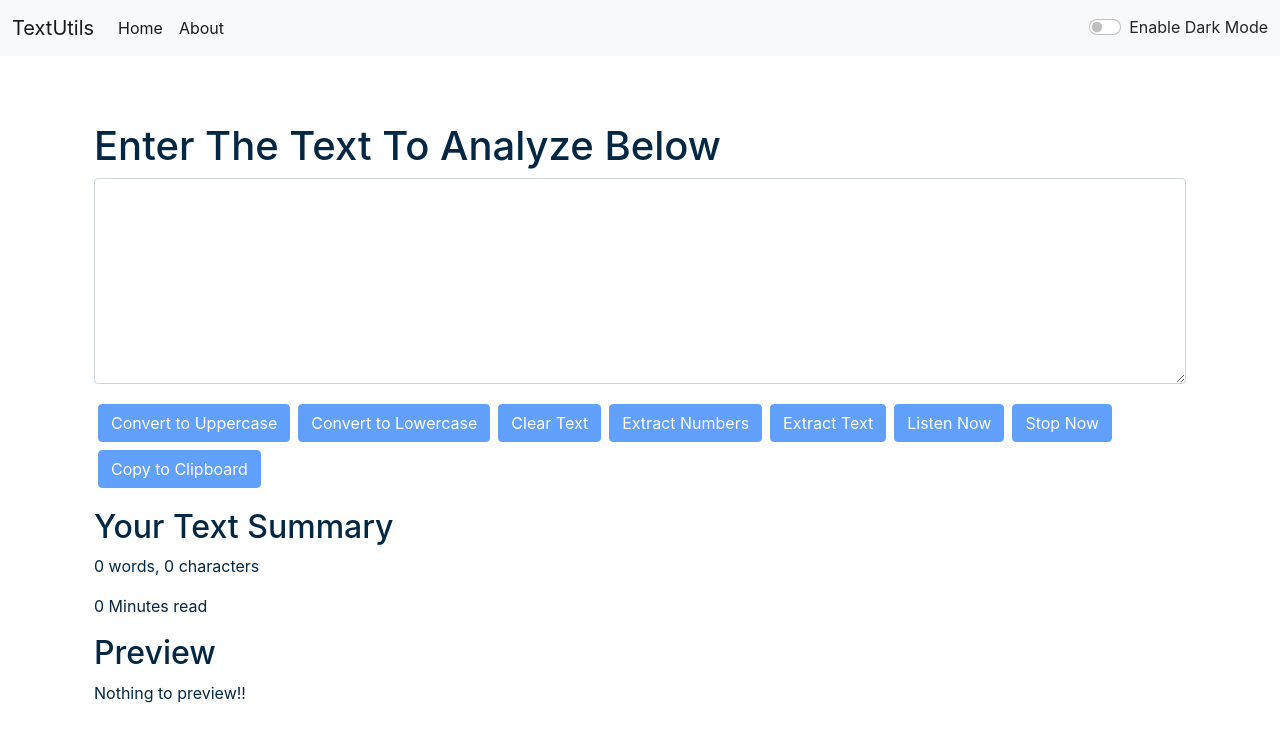
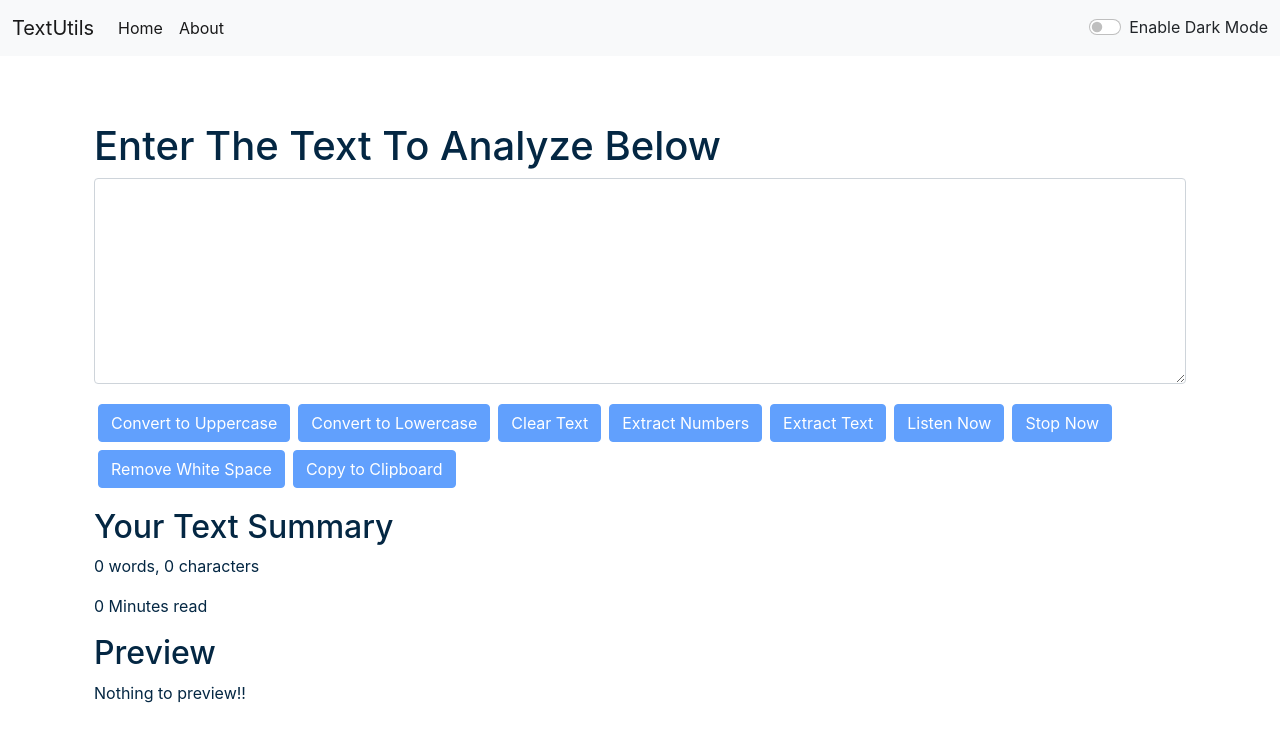
Before and after one commit to Susmita-Dey/TextUtils, a React (Create React App) app: page / in a window 1280 px wide. Shown: the top 742 px of the page. Built offline with nearby package versions, Linux system fonts and the light colour scheme; the HTML template or start-up script is replaced by a standard one.

Commit message:
Added white space removal feature #11
Signed-off-by: Md Asif Raza <itsmdasifraza@gmail.com>

```diff
--- a/src/components/TextForm.js
+++ b/src/components/TextForm.js
@@ -32,10 +32,22 @@ export default function TextForm(props) {
     navigator.clipboard.writeText(text);
     props.showAlert("Text has been copied to clipboard", "success");
   };
+  const handleRemoveWhiteSpaceClick = () => {
+	 let res = "";
+	 for(let i = 0; i < text.length - 1; i++){
+		 if(text[i] == ' ' && text[i + 1] == ' ') continue;
+		 else res += text[i];
+	 }
+	 if(text[text.length - 1] != ' ') res += text[text.length - 1];
+	//console.log(res);
+    setText(res);
+    props.showAlert("White space removed", "success");
+  };
   const handleOnChange = (event) => {
     // console.log("On change");
     setText(event.target.value);
   };
+
  //To extract the words from the text.
  const handletextExtract = () => {
   const letters = text.match(/[a-z]|[A-Z]/g);
@@ -132,6 +144,13 @@ const handleNumExtract = () => {
         >
           Stop Now
         </button>
+		<button
+          disabled={text.length === 0}
+          className="btn btn-primary mx-1 my-1"
+          onClick={handleRemoveWhiteSpaceClick}
+        >
+          Remove White Space
+        </button>
         <button
           disabled={text.length === 0}
           className="btn btn-primary mx-1 my-1"
```
